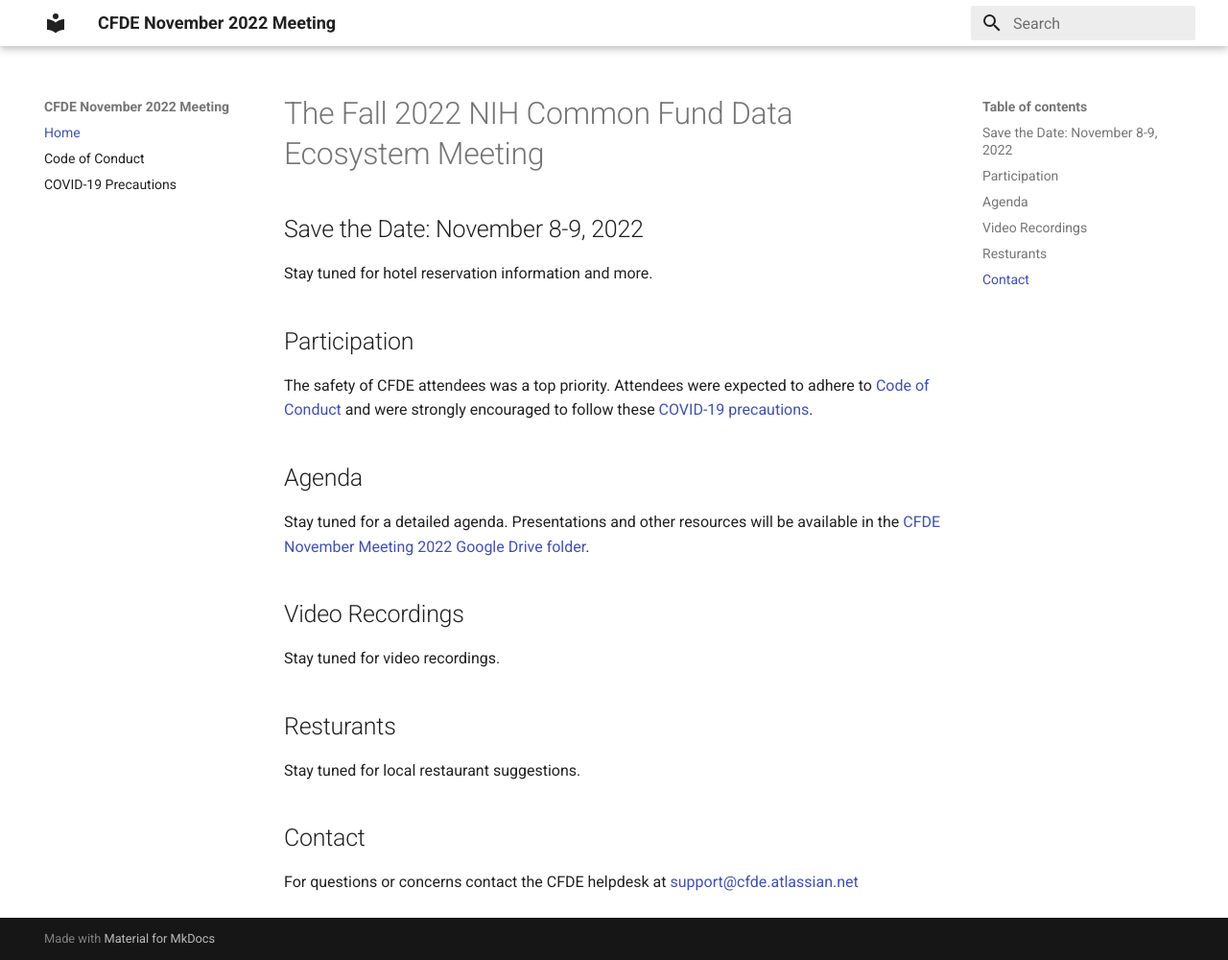
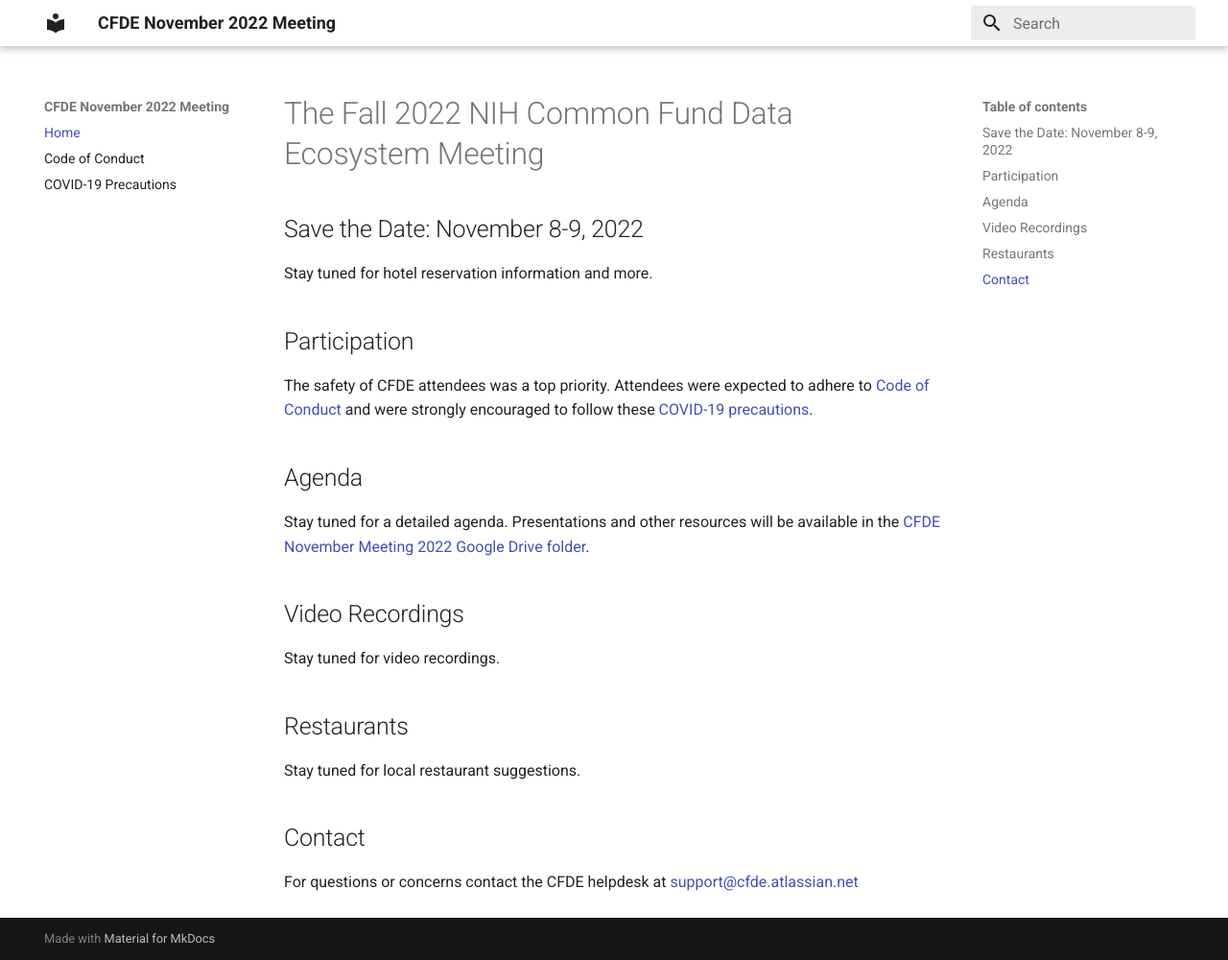
Before and after one commit to nih-cfde/2022-nov-meeting, an MkDocs documentation site: the page built from docs/index.md, in a window 1280 px wide and 1000 px high. Shown: the whole window at 96% size. Built offline with MkDocs 1.6.1 and Material for MkDocs 9.7.7, drawn with Linux system fonts in a browser that asks for light colours.

Commit message:
spelling

```diff
--- a/docs/index.md
+++ b/docs/index.md
@@ -16,7 +16,7 @@ Stay tuned for a detailed agenda. Presentations and other resources will be avai
 
 Stay tuned for video recordings.
 
-## Resturants
+## Restaurants
 
 Stay tuned for local restaurant suggestions.
 
```
